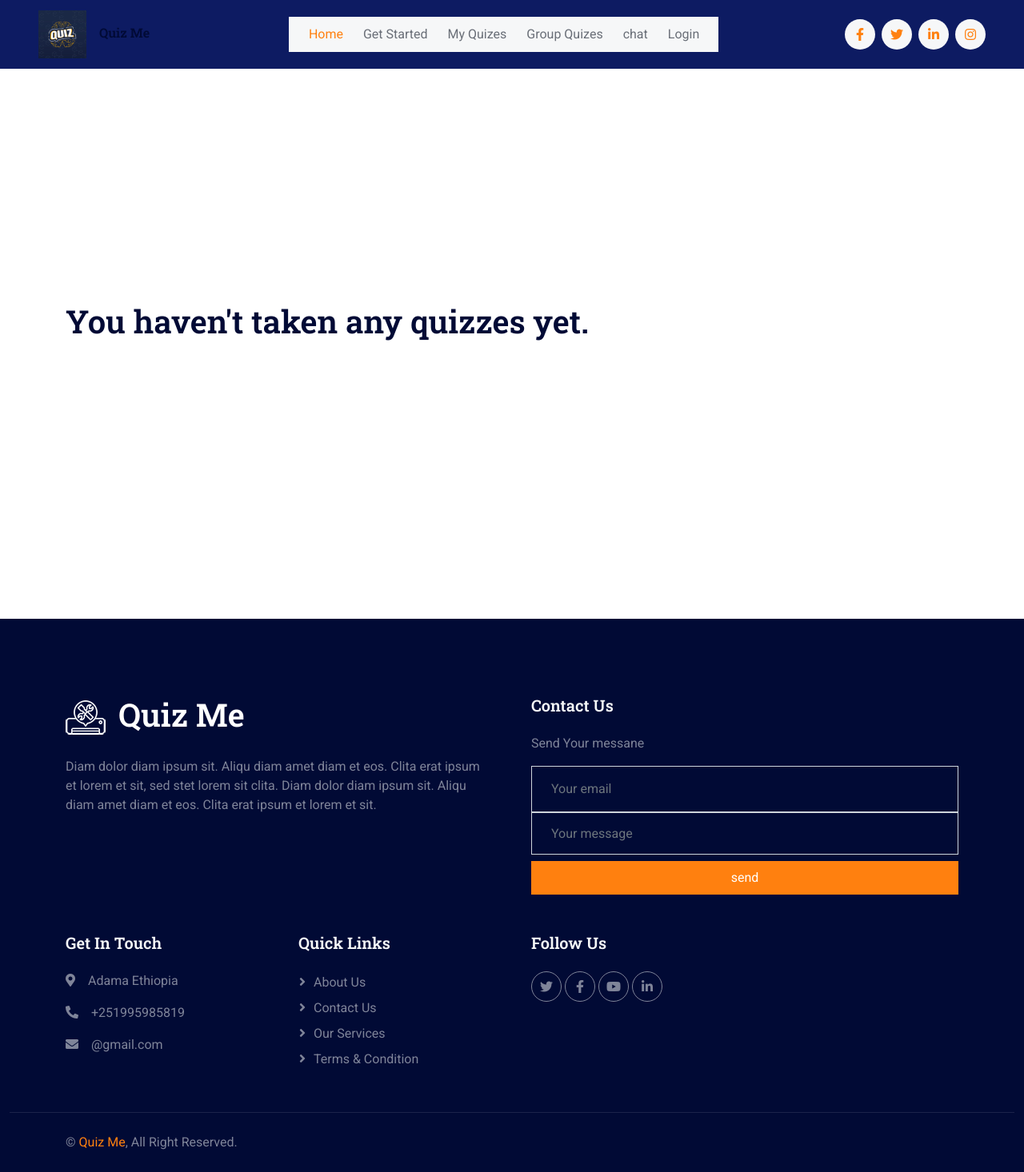
After one commit to AbdulwahidHusein/A2SVGenerativeAi, a Django app: page /my_quizes in a window 1280 px wide. The commit adds this page. Shown: the whole page at 80% size. Run offline with Django 4.2, Linux system fonts and the light colour scheme; a user stored in the database is signed in; data comes from the database, SQL or seed files in the repository; both versions use the stored data as it was after the commit; some libraries are stand-ins or nearby versions.

Commit message:
personalized quiz page

```diff
--- a/quiz_app/generator.py
+++ b/quiz_app/generator.py
@@ -20,7 +20,7 @@ def read_summerize_split(file, start_page, end_page):
         while len(splitted) > 5:
             summerizer =  file_summerizer.Summerizer(' '.join(splitted))
             summerized = summerizer.summarize(divider)#1/3 of the original number of sentence
-            splitted = file_chunk.split_text_into_groups(summerized, 100, 1000)
+            splitted = file_chunk.split_text_into_groups(summerized, 100, 800)
 
         return splitted
     else:
--- a/quiz_app/urls.py
+++ b/quiz_app/urls.py
@@ -18,5 +18,5 @@ urlpatterns = [
     path('upload', views.upload, name="upload"),
     path('quiz/', views.quiz, name="quiz"),
     path('chat', views.chat, name="chat"),
-    path('acc' , views.acccess),
+    path('my_quizes', views.myquizes, name='my_quizes'),
 ]
--- a/quiz_app/views.py
+++ b/quiz_app/views.py
@@ -197,18 +197,20 @@ def upload(request):
         quiz = Quiz.objects.create(generated_by=user, questions=str(questions),size=5, title=title)
         quiz.save()
         #redirect_url = 'quiz/?questions={}'.format(questions['questions'])
-        return render(request, 'quiz3.html', {'questions':questions['questions']})
+        return render(request, 'quiz3.html', {'questions':questions['questions'], 'id':quiz.id})
 
     return render(request, 'upload.html')
 
 @login_required(login_url='login')
 def myquizes(request):
     user = request.user
+    quizs = Quiz.objects.all().filter(generated_by= user)
+    return render(request, 'my_quizes.html', {"quizes":quizs})
 
 
 def quiz(request):
     questions = urllib.parse.unquote(request.GET.get('questions'))
-    return render(request, 'quiz3.html', {'questions':questions})
+    return render(request, 'quiz3.html', {'quizes':questions})
 
 
 def chat(request):
--- a/templates/index2.html
+++ b/templates/index2.html
@@ -50,7 +50,7 @@
             <div class="navbar-nav mx-auto bg-light pe-4 py-3 py-lg-0">
                 <a href="{%url 'home' %}" class="nav-item nav-link active">Home</a>
                 <a href="{%url 'upload' %}" class="nav-item nav-link">Get Started</a>
-                <a href="about.html" class="nav-item nav-link">My Quizes</a>
+                <a href="{%url 'my_quizes'%}" class="nav-item nav-link">My Quizes</a>
                 <a href="#" class="nav-item nav-link">Group Quizes</a>
                 <a href="{%url 'chat' %}" class="nav-item nav-link">chat</a>
                 {% if auth %}
--- a/templates/login.html
+++ b/templates/login.html
@@ -2,7 +2,6 @@
 
 {% block content %}
 {% load static %}
-<link rel="stylesheet" href="{% static 'css/login.css' %}" />
 
   <div class="container">
     <div class="login-box">
--- /dev/null
+++ b/templates/my_quizes.html
@@ -0,0 +1,37 @@
+{% extends 'index2.html' %}
+
+{% block content %}
+{% load static %}
+    <style>
+        .custom-container {
+            min-height: 80vh;
+            display: flex;
+            flex-direction: column;
+            justify-content: center;
+            align-items: center;
+        }
+    </style>
+    <body>
+        <div class="container-xxl py-5 custom-container">
+            <div class="container">
+                {% if quizes %}
+                    {% for quiz in quizes %}
+                        <div class="row border border-primary rounded p-3 mt-3">
+                            <div class="col-md-6">
+                                {{ quiz.title }}
+                            </div>
+                            <div class="col-md-3">
+                                Your previous Score: {{ quiz.score }}
+                            </div>
+                            <div class="col-md-3">
+                                <a href="">Retake quiz</a>
+                            </div>
+                        </div>
+                    {% endfor %}
+                {% else %}
+                    <h1>You haven't taken any quizzes yet.</h1>
+                {% endif %}
+            </div>
+        </div>
+    </body>
+{% endblock content %}
```
Also changed, not shown: db.sqlite3.
